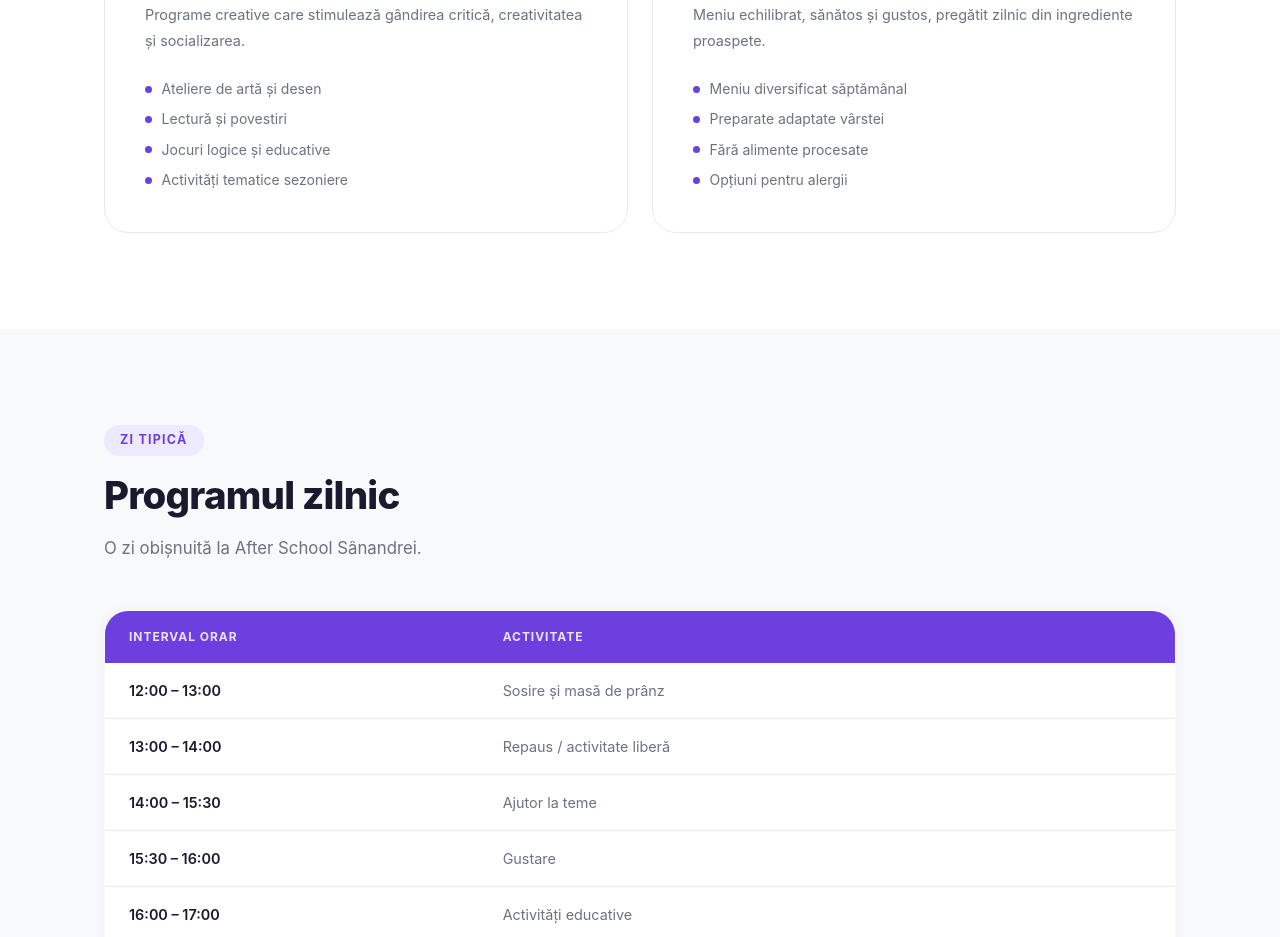
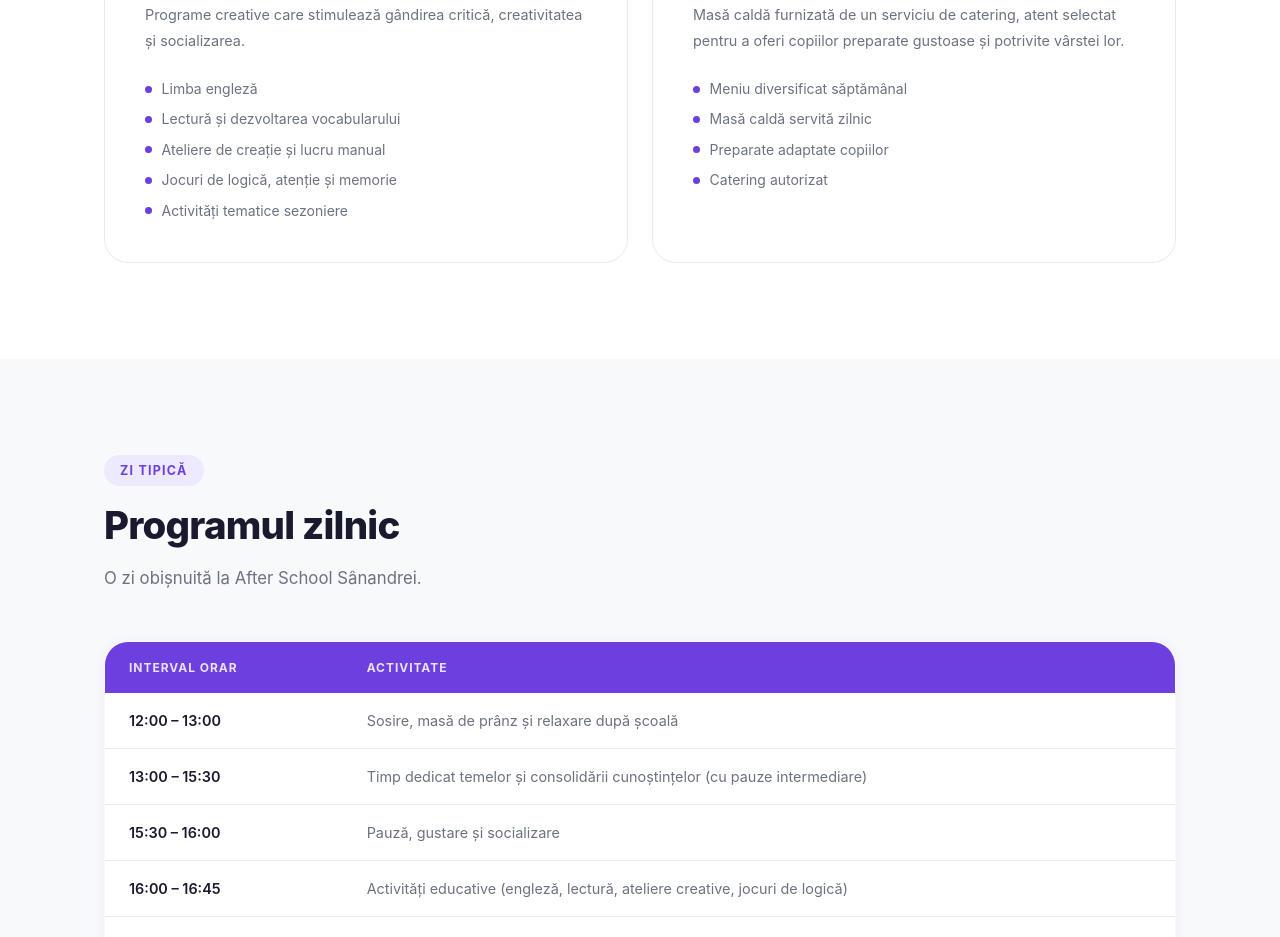
Before and after one commit to lavinianetotea/afterschool-sanandrei, a React (Create React App) app in the folder client/: page /servicii in a window 1280 px wide. Shown: the part 980-1917 px from the top of the page. Built offline with nearby package versions, Linux system fonts and the light colour scheme.

Commit message:
About page and Services page

```diff
--- a/client/src/pages/About.jsx
+++ b/client/src/pages/About.jsx
@@ -20,21 +20,21 @@ const values = [
 
 const team = [
   {
-    name: "Maria Ionescu",
-    role: "Director",
-    desc: "Experiență de peste 10 ani în educația timpurie.",
+    name: "Lavinia Netotea",
+    role: "CO-FONDATOR AFTER SCHOOL",
+    desc: "Mamă, pasionată de educație și tehnologie, dedicată creării unui loc în care copiii să se simtă în siguranță.",
     icon: "👩‍🏫",
   },
   {
-    name: "Ana Popescu",
-    role: "Educator",
-    desc: "Specializată în activități creative și educaționale.",
+    name: "Dan Netotea",
+    role: "CO-FONDATOR AFTER SCHOOL",
+    desc: "Tată, implicat în dezvoltarea proiectului și în crearea unui mediu organizat și prietenos pentru copii.",
     icon: "👩‍🎨",
   },
   {
-    name: "Ion Mureșan",
-    role: "Coordonator",
-    desc: "Responsabil cu programul și comunicarea cu părinții.",
+    name: "Adriana Netotea",
+    role: "ÎNVĂȚĂTOR COORDONATOR PROGRAM EDUCAȚIONAL",
+    desc: "Peste 40 de ani de experiență la catedră și o pasiune autentică pentru educația generațiilor de copii.",
     icon: "👨‍💼",
   },
 ];
--- a/client/src/pages/Services.jsx
+++ b/client/src/pages/Services.jsx
@@ -1,21 +1,71 @@
-import { Link } from 'react-router-dom';
-import './About.css';
-import './Services.css';
+import { Link } from "react-router-dom";
+import "./About.css";
+import "./Services.css";
 
 const services = [
-  { icon: '📚', color: 'purple', title: 'Ajutor la teme', desc: 'Copiii beneficiază de asistență individualizată la teme, cu sprijinul cadrelor noastre calificate.', features: ['Sprijin la toate materiile', 'Grupuri mici (max 8 copii)', 'Progres raportat părinților', 'Ritm adaptat fiecărui copil'] },
-  { icon: '👀', color: 'orange', title: 'Supraveghere după școală', desc: 'Un mediu sigur, organizat și supravegheat permanent pentru copiii tăi.', features: ['Program 12:00 – 17:00', 'Personal calificat permanent', 'Spații dedicate jocului', 'Comunicare zilnică cu părinții'] },
-  { icon: '🎨', color: 'cyan', title: 'Activități educative', desc: 'Programe creative care stimulează gândirea critică, creativitatea și socializarea.', features: ['Ateliere de artă și desen', 'Lectură și povestiri', 'Jocuri logice și educative', 'Activități tematice sezoniere'] },
-  { icon: '🍽️', color: 'green', title: 'Masă de prânz', desc: 'Meniu echilibrat, sănătos și gustos, pregătit zilnic din ingrediente proaspete.', features: ['Meniu diversificat săptămânal', 'Preparate adaptate vârstei', 'Fără alimente procesate', 'Opțiuni pentru alergii'] },
+  {
+    icon: "📚",
+    color: "purple",
+    title: "Ajutor la teme",
+    desc: "Copiii beneficiază de asistență individualizată la teme, cu sprijinul cadrelor noastre calificate.",
+    features: [
+      "Sprijin la toate materiile",
+      "Grup de max 14 copii",
+      "Progres raportat părinților",
+      "Ritm adaptat fiecărui copil",
+    ],
+  },
+  {
+    icon: "👀",
+    color: "orange",
+    title: "Supraveghere după școală",
+    desc: "Un mediu sigur, organizat și supravegheat permanent pentru copiii tăi.",
+    features: [
+      "Program 12:00 – 17:00",
+      "Personal calificat permanent",
+      "Spații dedicate jocului",
+      "Comunicare zilnică cu părinții",
+    ],
+  },
+  {
+    icon: "🎨",
+    color: "cyan",
+    title: "Activități educative",
+    desc: "Programe creative care stimulează gândirea critică, creativitatea și socializarea.",
+    features: [
+      "Limba engleză",
+      "Lectură și dezvoltarea vocabularului",
+      "Ateliere de creație și lucru manual",
+      "Jocuri de logică, atenție și memorie",
+      "Activități tematice sezoniere",
+    ],
+  },
+  {
+    icon: "🍽️",
+    color: "green",
+    title: "Masă de prânz",
+    desc: "Masă caldă furnizată de un serviciu de catering, atent selectat pentru a oferi copiilor preparate gustoase și potrivite vârstei lor.",
+    features: [
+      "Meniu diversificat săptămânal",
+      "Masă caldă servită zilnic",
+      "Preparate adaptate copiilor",
+      "Catering autorizat",
+    ],
+  },
 ];
 
 const schedule = [
-  ['12:00 – 13:00', 'Sosire și masă de prânz'],
-  ['13:00 – 14:00', 'Repaus / activitate liberă'],
-  ['14:00 – 15:30', 'Ajutor la teme'],
-  ['15:30 – 16:00', 'Gustare'],
-  ['16:00 – 17:00', 'Activități educative'],
-  ['17:00 – 17:30', 'Timp liber / preluare de către părinți'],
+  ["12:00 – 13:00", "Sosire, masă de prânz și relaxare după școală"],
+  [
+    "13:00 – 15:30",
+    "Timp dedicat temelor și consolidării cunoștințelor (cu pauze intermediare)",
+  ],
+  ["15:30 – 16:00", "Pauză, gustare și socializare"],
+  [
+    "16:00 – 16:45",
+    "Activități educative (engleză, lectură, ateliere creative, jocuri de logică)",
+  ],
+  ["16:45 – 17:00", "Activități recreative și preluarea copiilor"],
 ];
 
 export default function Services() {
@@ -26,7 +76,10 @@ export default function Services() {
           <div className="page-hero-inner">
             <span className="page-hero-tag">Ce oferim</span>
             <h1>Serviciile noastre</h1>
-            <p>Tot ce are nevoie copilul tău într-un singur loc, într-un mediu sigur și profesionist.</p>
+            <p>
+              Tot ce are nevoie copilul tău într-un singur loc, într-un mediu
+              sigur și profesionist.
+            </p>
           </div>
         </div>
       </div>
@@ -42,7 +95,9 @@ export default function Services() {
                 </div>
                 <p>{s.desc}</p>
                 <ul className="service-features">
-                  {s.features.map((f) => <li key={f}>{f}</li>)}
+                  {s.features.map((f) => (
+                    <li key={f}>{f}</li>
+                  ))}
                 </ul>
               </div>
             ))}
@@ -54,15 +109,22 @@ export default function Services() {
         <div className="container">
           <span className="section-tag">Zi tipică</span>
           <h2 className="section-title">Programul zilnic</h2>
-          <p className="section-subtitle">O zi obișnuită la After School Sânandrei.</p>
+          <p className="section-subtitle">
+            O zi obișnuită la After School Sânandrei.
+          </p>
           <table className="schedule-table">
             <thead>
-              <tr><th>Interval orar</th><th>Activitate</th></tr>
+              <tr>
+                <th>Interval orar</th>
+                <th>Activitate</th>
+              </tr>
             </thead>
             <tbody>
               {schedule.map(([time, activity]) => (
                 <tr key={time}>
-                  <td><strong>{time}</strong></td>
+                  <td>
+                    <strong>{time}</strong>
+                  </td>
                   <td>{activity}</td>
                 </tr>
               ))}
@@ -71,12 +133,16 @@ export default function Services() {
         </div>
       </section>
 
-      <section style={{ textAlign: 'center' }}>
+      <section style={{ textAlign: "center" }}>
         <div className="container">
           <span className="section-tag">Înscrie-te acum</span>
           <h2 className="section-title">Locuri limitate disponibile</h2>
-          <p className="section-subtitle" style={{ margin: '0 auto 2rem' }}>Nu rata oportunitatea. Contactează-ne astăzi.</p>
-          <Link to="/contact" className="btn btn-primary">Contactează-ne</Link>
+          <p className="section-subtitle" style={{ margin: "0 auto 2rem" }}>
+            Nu rata oportunitatea. Contactează-ne astăzi.
+          </p>
+          <Link to="/contact" className="btn btn-primary">
+            Contactează-ne
+          </Link>
         </div>
       </section>
     </>
```
